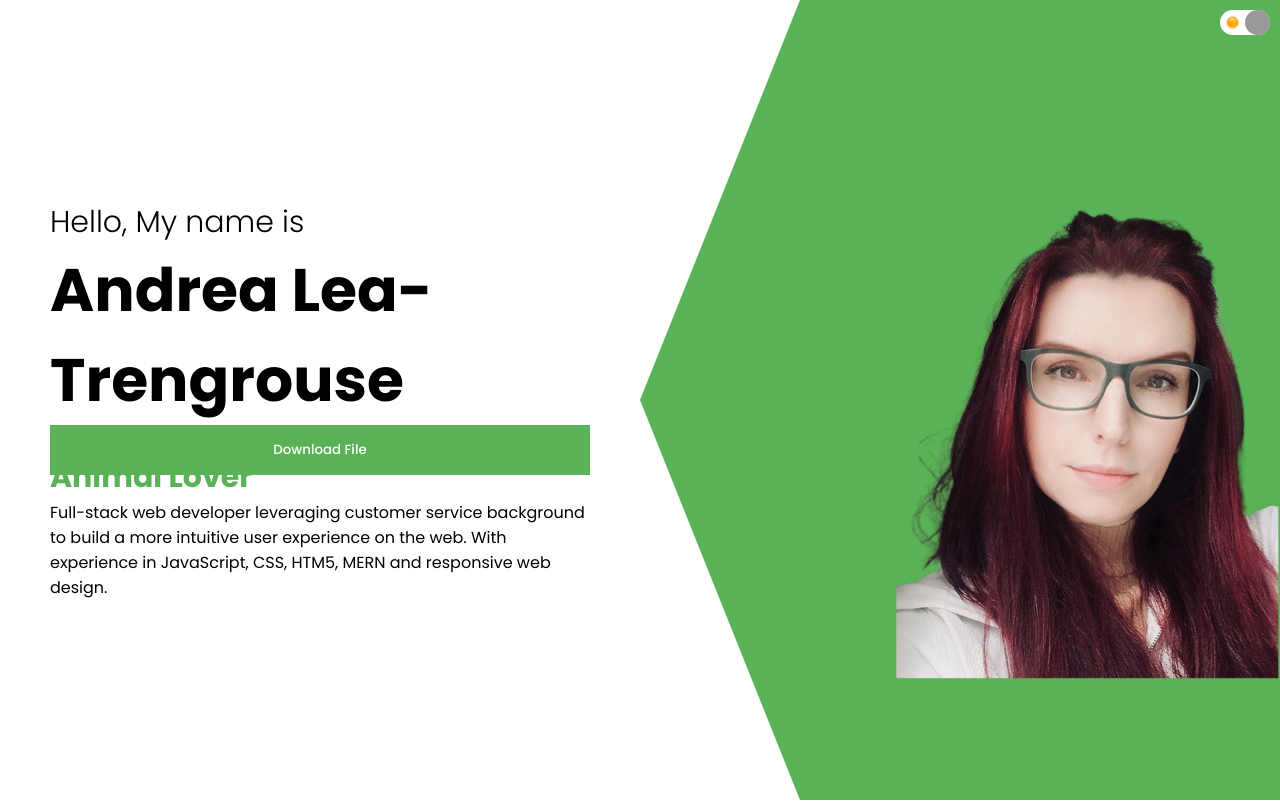
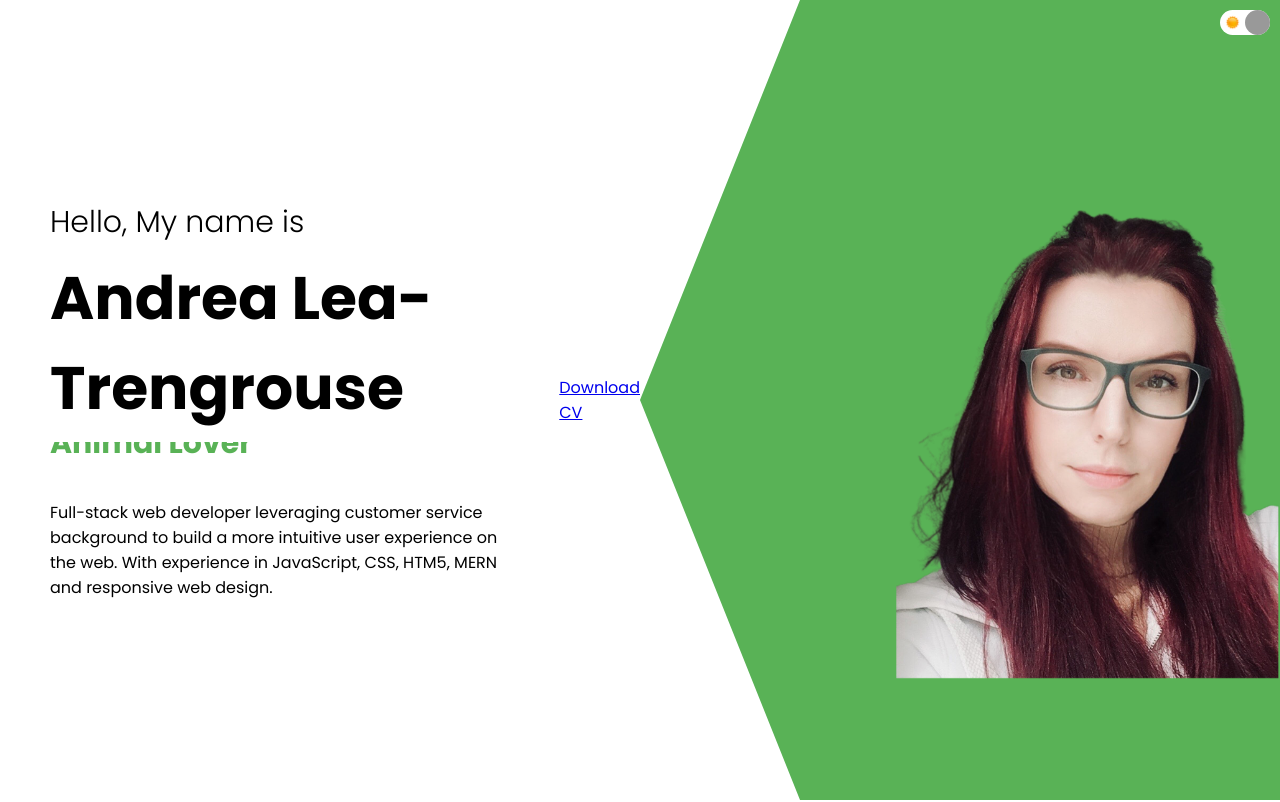
Before and after one commit to Invogue01/andrea_mac_portfolio, a React (Create React App) app: page / in a window 1280 px wide. Shown: the top 802 px of the page. Built offline with nearby package versions, Linux system fonts and the light colour scheme; a web font is replaced by a local one.

Commit message:
managed to add CV link

```diff
--- a/src/components/intro/Intro.jsx
+++ b/src/components/intro/Intro.jsx
@@ -1,12 +1,9 @@
 import React from "react";
 import "./Intro.css";
 import Me from "../../images/me.png";
-import fileSaver from "file-saver";
-import CV from "../../files/Andrea_Lea-Trengrouse.pdf";
 
-const saveFile = () => {
-  fileSaver.saveAs(process.env.REACT_APP_CLIENT_URL + { CV }, "AndreaCV");
-};
+import MyCV from "../../files/Andrea_Lea-Trengrouse_CV.pdf";
+
 const intro = () => {
   return (
     <div className="i">
@@ -14,9 +11,7 @@ const intro = () => {
         <div className="i-left-wrapper">
           <h2 className="i-intro">Hello, My name is</h2>
           <h1 className="i-name">Andrea Lea-Trengrouse</h1>
-          <button className="cv" onClick={saveFile}>
-            Download File
-          </button>
+
           <div className="i-title">
             <div className="i-title-wrapper">
               <div className="i-title-item">Full Stack Web Developer</div>
@@ -30,6 +25,10 @@ const intro = () => {
             in JavaScript, CSS, HTM5, MERN and responsive web design.
           </p>
         </div>
+        <a href={MyCV} download="Andrea_Lea-Trengrouse_CV.pdf">
+          {" "}
+          Download CV{" "}
+        </a>
       </div>
       <div className="i-right">
         <div className="i-bg"></div>
```
